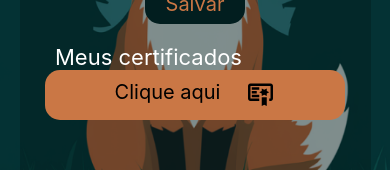
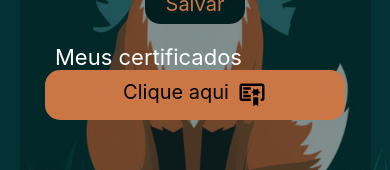
Before and after one commit to kirakman/CyberFox, a React Native app: screen /Perfil in a window 390 px wide. Shown: the part 421-591 px from the top of the page. Built offline with nearby package versions, Linux system fonts and the light colour scheme.

Commit message:
Manual (dev-wendell): BotaoCertificado

```diff
--- a/components/botaoCertificado/BotaoCertificado.js
+++ b/components/botaoCertificado/BotaoCertificado.js
@@ -24,13 +24,14 @@ const BotaoCertificado = ()=>{
     borderRadius: 15,
     marginBottom: 50,
     flexDirection: "row",
-    gap: 25
+    gap: 8
 
    },
    textoBotaoCertificado:{
     color: "#000000",
     fontSize: 20,
-    marginTop: -5
+    marginTop: -5,
+    fontWeight: "400"
    }
  })
 export default BotaoCertificado;
```
